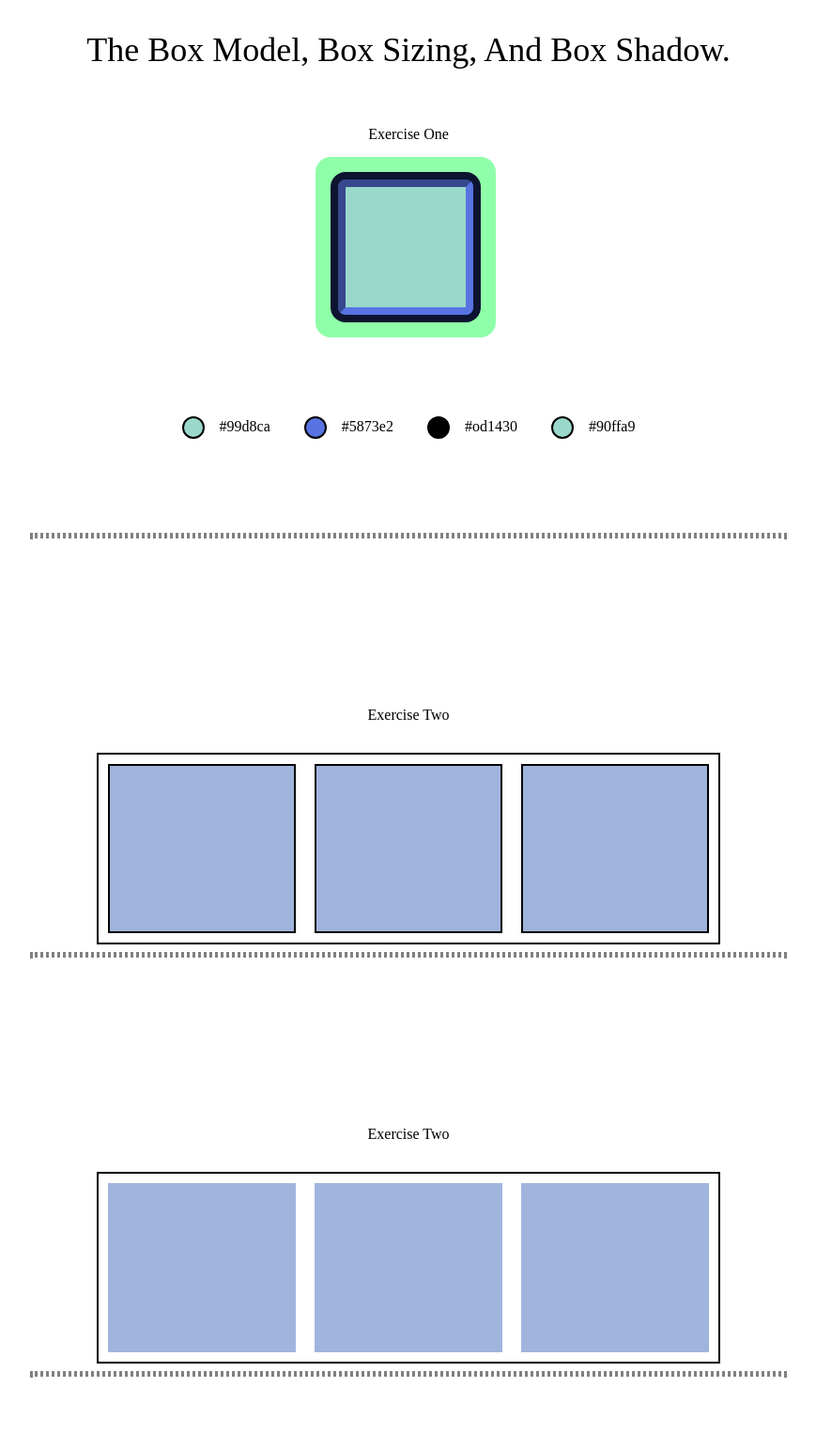
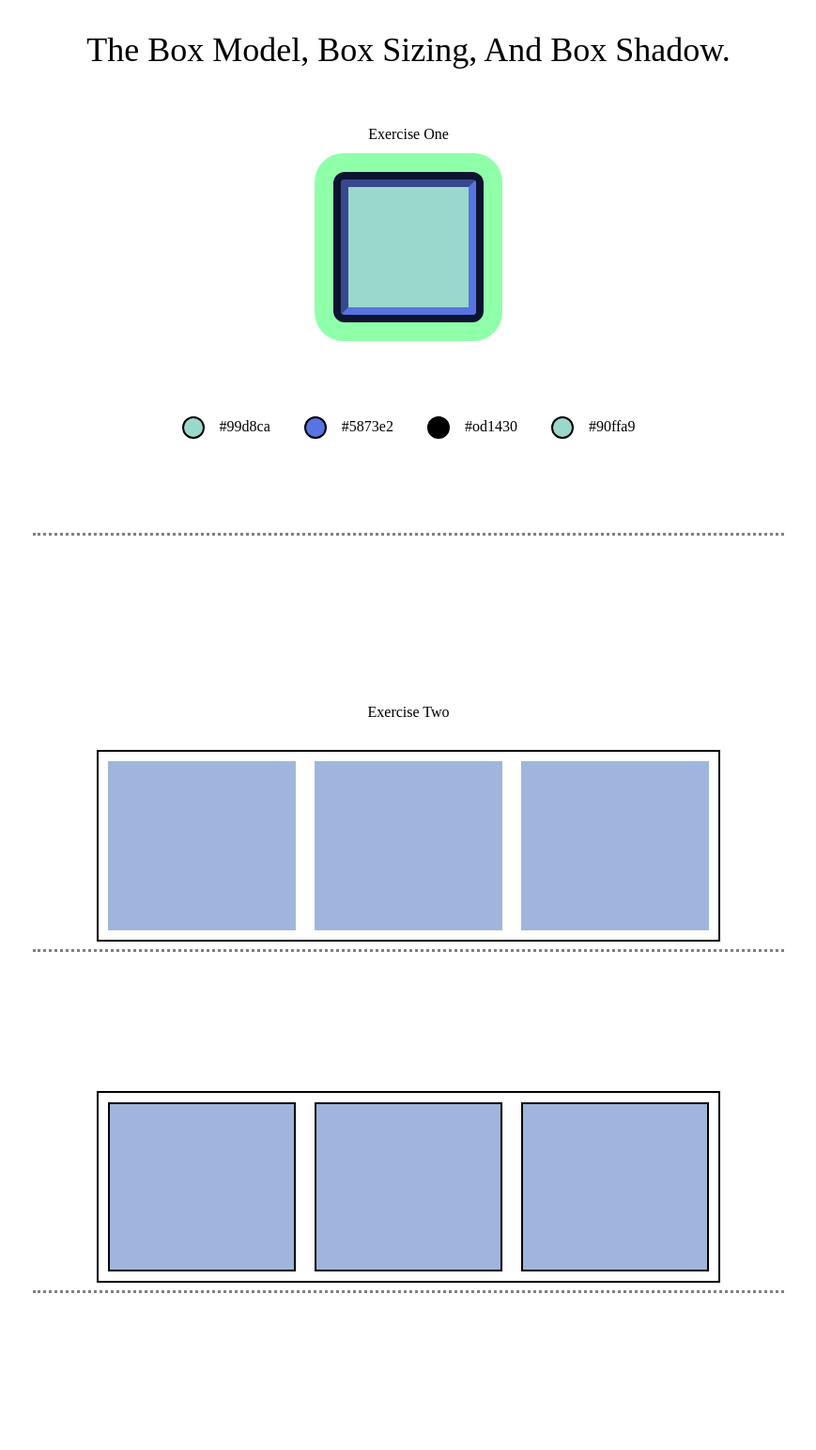
Before and after one commit to SeemaDSouza827/CHECK-POINT-1, a plain HTML site: page index.html in a window 1280 px wide. Shown: the part 145-1688 px from the top of the page at 94% size, without its empty margins (205-1074 px from the left). After the commit the page ends 1599 px from the top, so only its background shows below. Drawn offline with Linux system fonts and the light colour scheme.

Commit message:
updated checkpoint-1

```diff
--- a/style.css
+++ b/assets/stylesheet/style.css
@@ -79,7 +79,8 @@ h2{
 }
 hr{
     width: 800px;
-    border: 3px  dotted gray;
+    border: 0;
+    border-bottom: 3px  dotted gray;
 }
 .dabba{
     height: 8rem;
@@ -87,10 +88,10 @@ hr{
     background-color: #99d8ca;
     outline: 0.5rem inset #5873e2;
     outline-offset: -1rem;
-    box-shadow: 1rem 1rem #90ffa9, -1rem 1rem #90ffa9, 1rem -1rem #90ffa9, -1rem -1rem #90ffa9;
-    border-radius: 10%;
+    box-shadow: 0 0 0 20px #90ffa9;
     border: 1rem solid #0d1430;
-    margin-left: 41.7%;
+    border-radius: 12px;
+    margin:0 auto;
 }
 .big-dabba{
     width: 660px;
@@ -104,16 +105,12 @@ hr{
     width: 200px;
     margin: 10px;
     display: inline-block;
-    border: 2px solid black;
     background-color: rgb(160, 181, 221);
-    box-sizing: border-box;
+
 }
 .small-dabba2{
-    height: 180px;
-    width: 200px;
-    margin: 10px;
-    display: inline-block;
-    background-color:rgb(160, 181, 221);
+    border: 2px solid black;
+    box-sizing: border-box;
 }
 /* blog page */
 .marker-container{
@@ -149,7 +146,7 @@ img{
 }
 .box1{
     display: inline-block;
-    vertical-align: top;
+        vertical-align: top;
     width: 400px;
     height: 400px;
 }
--- a/index.html
+++ b/index.html
@@ -4,18 +4,18 @@
     <meta charset="UTF-8">
     <meta http-equiv="X-UA-Compatible" content="IE=edge">
     <meta name="viewport" content="width=device-width, initial-scale=1.0">
-    <link rel="stylesheet" href="style.css">
+    <link rel="stylesheet" href="assets/stylesheet/style.css">
     <title>Document</title>
 </head>
 <body>
     <header>
         <nav>
-            <a href="index.html">home</a>
+            <a  clhref="index.html">home</a>
             <a href="blog.html">Blog</a>
         </nav>
     </header>
     <main>
-        <section class="part1">
+        <section>
             <h1>
                 The Box Model, Box Sizing, And Box Shadow.
             </h1>
@@ -41,7 +41,7 @@
             </div>
             <hr>
         </section>
-        <section class="part2">
+        <section>
             <h2>Exercise Two</h2>
             <div class="big-dabba">
                 <div class="small-dabba"></div>
@@ -51,12 +51,11 @@
             <hr>
         </section>
         <section>
-            <h2>Exercise Two</h2>
-            <div class="big-dabba">
-                <div class="small-dabba2"></div>
-                <div class="small-dabba2"></div>
-                <div class="small-dabba2"></div>
-            </div>
+                <div class="big-dabba">
+                    <div class="small-dabba small-dabba2"></div>
+                    <div class="small-dabba small-dabba2"></div>
+                    <div class="small-dabba small-dabba2"></div>
+                </div>
             <hr>
         </section>
     </main>
```
Also changed, not shown: blog.html (+22 -21 lines), assets/media/pic01.png (renamed from pic01.png), assets/media/pic02.png (renamed from pic02.png), assets/media/pic03.png (renamed from pic03.png).
